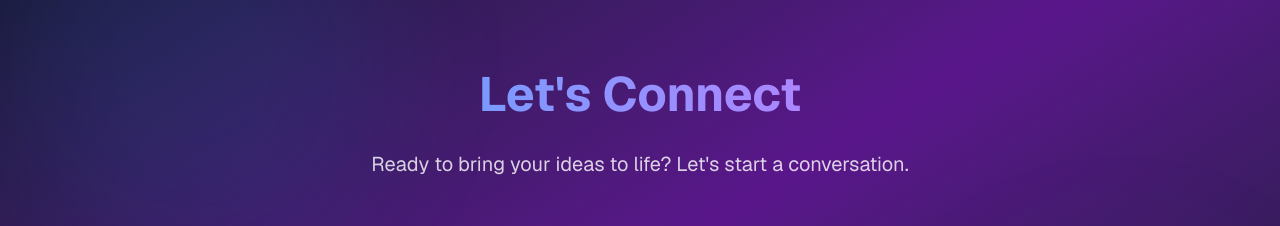
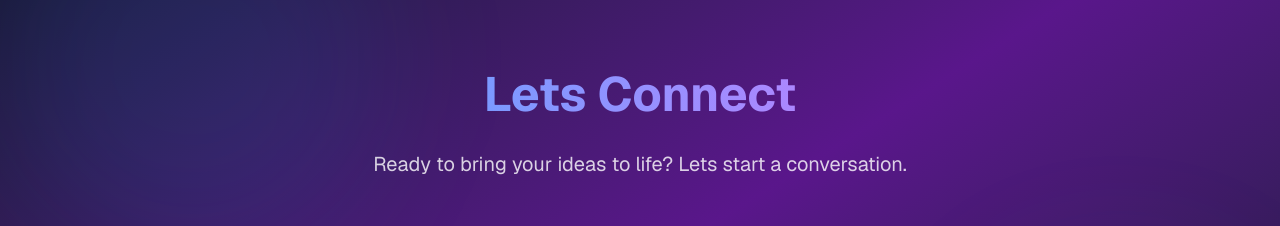
Before and after one commit to surya1401/myportfolio, a Next.js app: page / in a window 1280 px wide. Both pictures are taken after a click on the button "Contact". Shown: the part 131-357 px from the top of the page. Built offline with nearby package versions, Linux system fonts and the light colour scheme.

Commit message:
readme updated
Corrected the contraction 'Let's' to 'Lets' in the contact section.

```diff
--- a/src/app/page.js
+++ b/src/app/page.js
@@ -235,10 +235,10 @@ export default function Portfolio() {
           <section className="min-h-screen flex items-center justify-center px-6 py-20">
             <div className="max-w-2xl w-full text-center">
               <h2 className="text-5xl font-bold mb-8 bg-gradient-to-r from-blue-400 to-purple-400 bg-clip-text text-transparent">
-                Let's Connect
+                Lets Connect
               </h2>
               <p className="text-xl text-white/80 mb-12">
-                Ready to bring your ideas to life? Let's start a conversation.
+                Ready to bring your ideas to life? Lets start a conversation.
               </p>
               <div className="grid md:grid-cols-3 gap-6 mb-12">
                 {[
```
